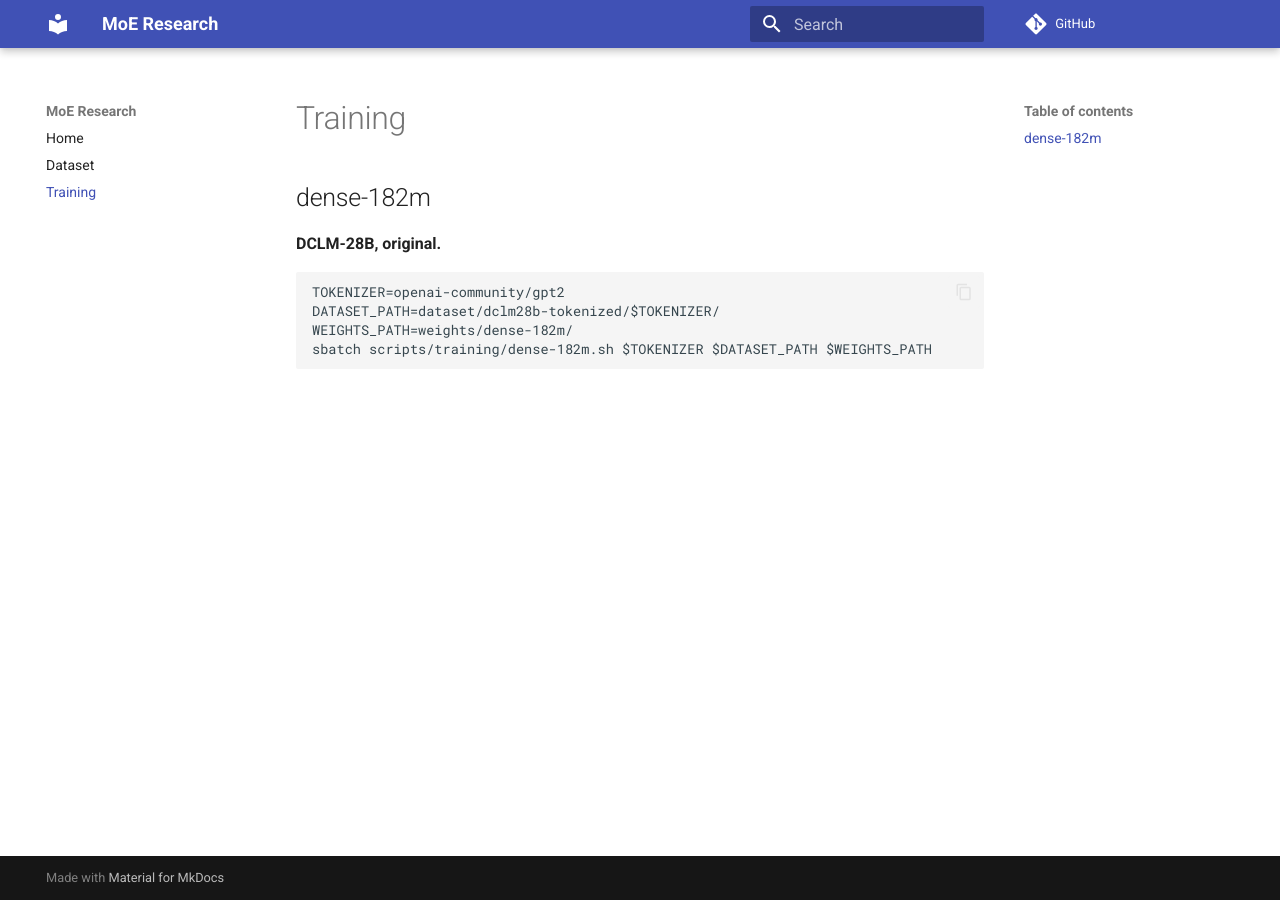
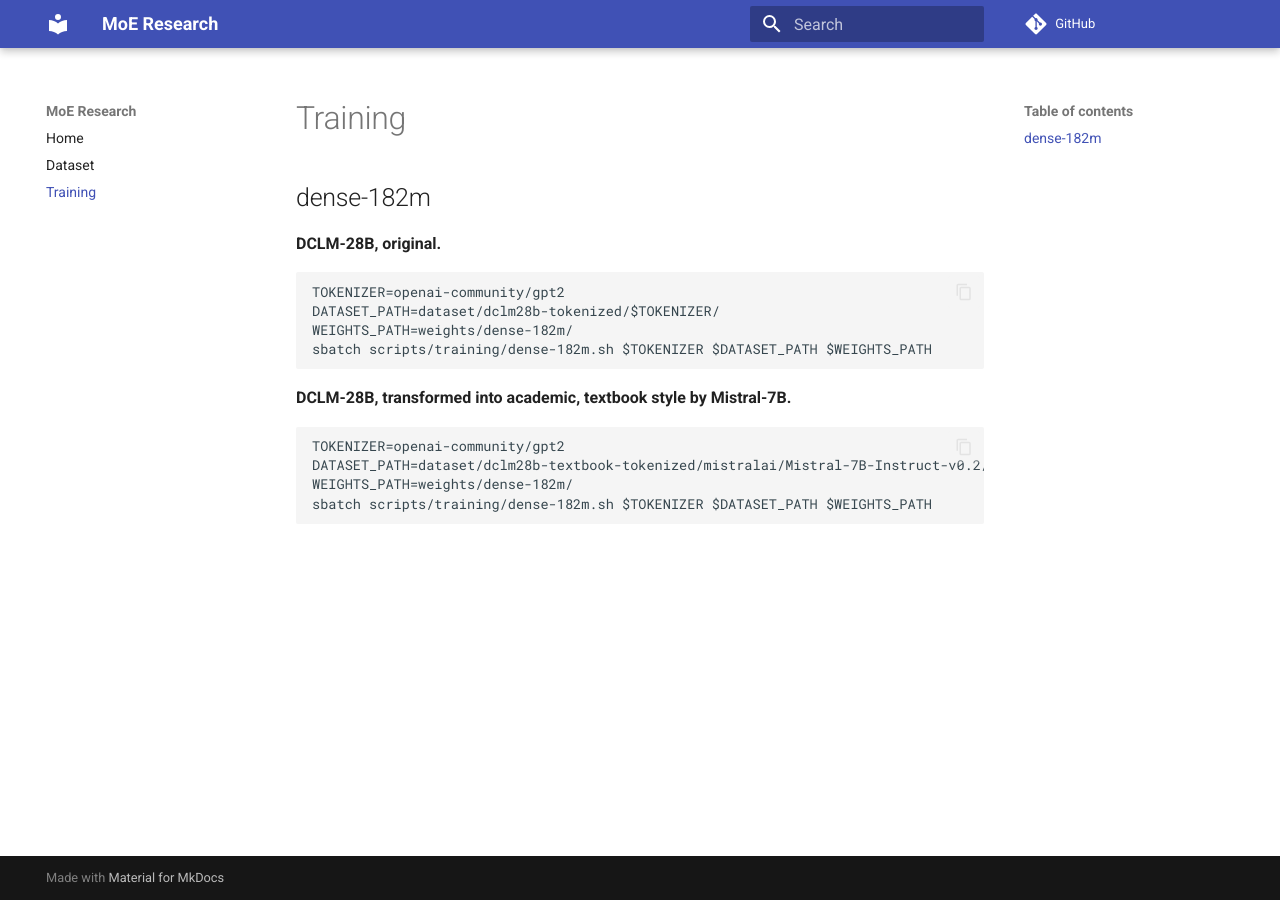
Before and after one commit to cmu-flame/FLAME-MoE, an MkDocs documentation site: the page built from wiki/training.md, in a window 1280 px wide. Built offline with MkDocs 1.6.1 and Material for MkDocs 9.7.7, drawn with Linux system fonts in a browser that asks for light colours; comment, search, counter and statistics services are not loaded.

Commit message:
update the training script

````diff
--- a/wiki/training.md
+++ b/wiki/training.md
@@ -10,3 +10,12 @@ DATASET_PATH=dataset/dclm28b-tokenized/$TOKENIZER/
 WEIGHTS_PATH=weights/dense-182m/
 sbatch scripts/training/dense-182m.sh $TOKENIZER $DATASET_PATH $WEIGHTS_PATH
 ```
+
+**DCLM-28B, transformed into academic, textbook style by Mistral-7B.**
+
+```bash
+TOKENIZER=openai-community/gpt2
+DATASET_PATH=dataset/dclm28b-textbook-tokenized/mistralai/Mistral-7B-Instruct-v0.2/$TOKENIZER/
+WEIGHTS_PATH=weights/dense-182m/
+sbatch scripts/training/dense-182m.sh $TOKENIZER $DATASET_PATH $WEIGHTS_PATH
+```
````
